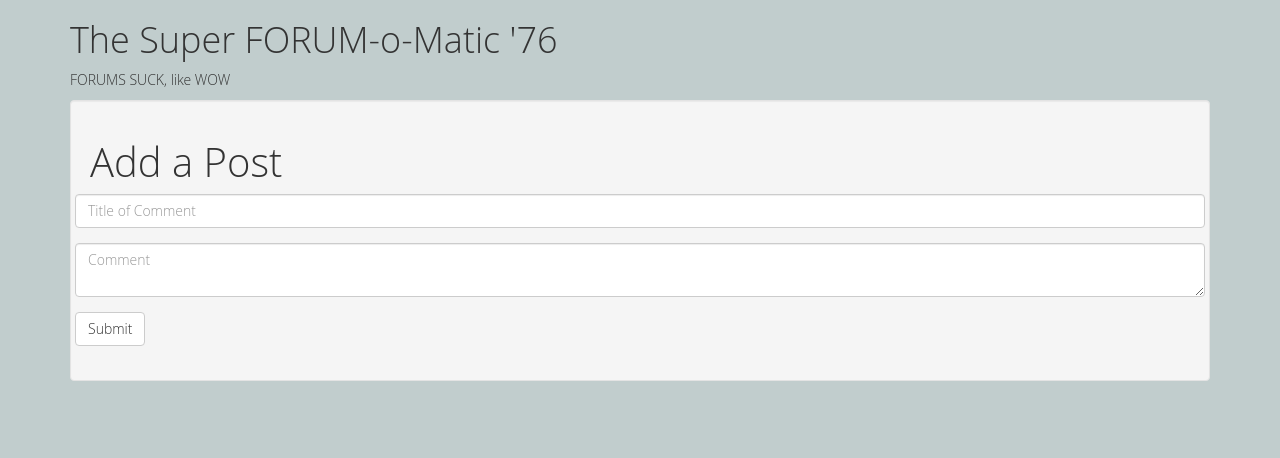
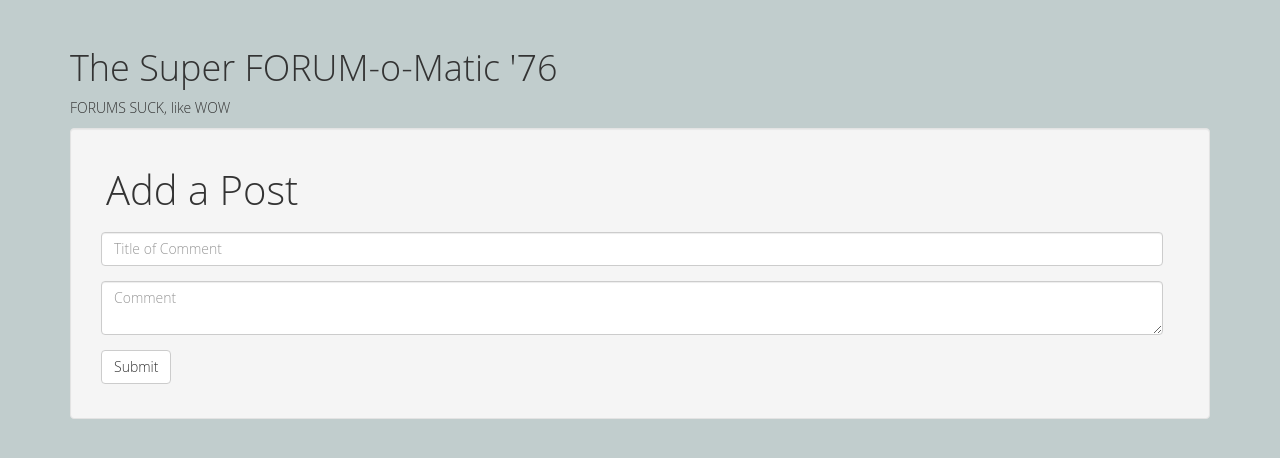
Before and after one commit to omar2112/343final, a plain HTML site: page index.html in a window 1280 px wide. Drawn offline with nearby package versions, Linux system fonts and the light colour scheme; no server answers.

Commit message:
fixed some css stuff

```diff
--- a/css/main.css
+++ b/css/main.css
@@ -11,6 +11,24 @@ label {
 	font-weight:  600;
 }
 
+main {
+	padding-top: 2em;
+}
+
+.form-control {
+	width: 95%;
+	margin-left:20px;
+	margin-right: 20px;
+}
+
+#add-comments {
+	padding-left: 25px;
+	padding-right: 25px;
+}
+
+.submit-button {
+	margin-left: 20px;
+}
 /*
 rating {
 	padding-left: 20px;
@@ -19,6 +37,8 @@ rating {
 
 
 h2 {
+	margin-left: 10px;
+	margin-bottom: 20px;
 	font-size: 40px;
 	font-weight: 200;
 }
@@ -26,7 +46,7 @@ h2 {
 
 /*--- Post --*/
 .post {
-	background: rgba(253, 253, 240, 0.8);=
+	background: rgba(253, 253, 240, 0.8);
 	border-radius: 2px;
 	box-shadow: 0 1px 2px #c9cccd;
 	margin-bottom: 20px;
@@ -38,7 +58,7 @@ h2 {
 
 .post .userName {
 	width: 15%;
-	padding: 20px 0 15px 15px;
+	padding: 20px 5px 10px 20px;
 }
 
 .post .commentBody {
@@ -46,7 +66,6 @@ h2 {
 	padding-right: 30px;
 	padding-top: 20px;
 	padding-bottom: 15px;
-
 	color: #989c9e;
 	font-size: 14px;
 	font-family: 'Open Sans Light', sans-serif;
--- a/index.html
+++ b/index.html
@@ -45,7 +45,7 @@
                     </div>
 
                     <div class="form-group">
-                        <div class>
+                        <div class="submit-button">
                             <button type="submit" id="submit" class="btn btn-default" ng-click="addComment()" ng-disabled="form.$invalid">Submit</button>
                         </div>
                     </div>
@@ -82,7 +82,6 @@
                     <!--</tr>-->
                 <!--</table>-->
             <!--</section>-->
-
             <!--background-color: #ffffff;-->
 
             <!-- POST -->
```
